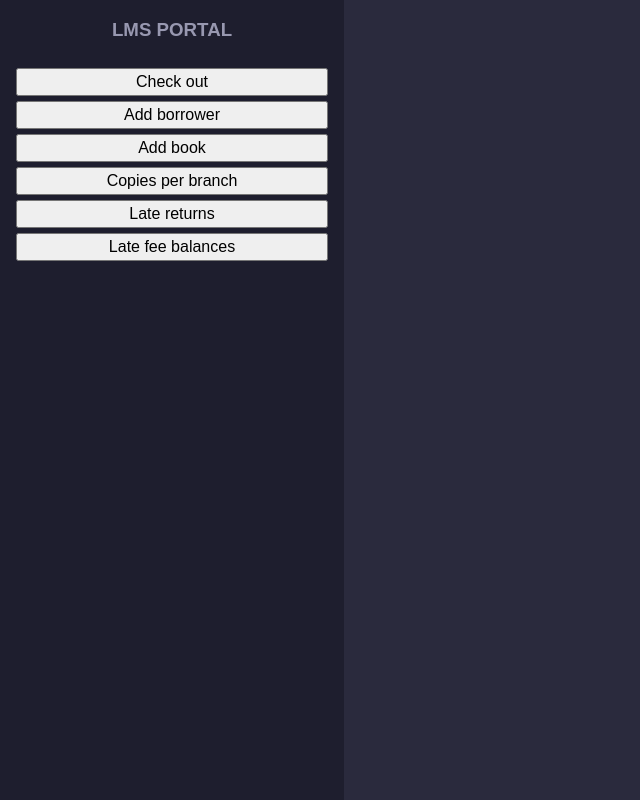
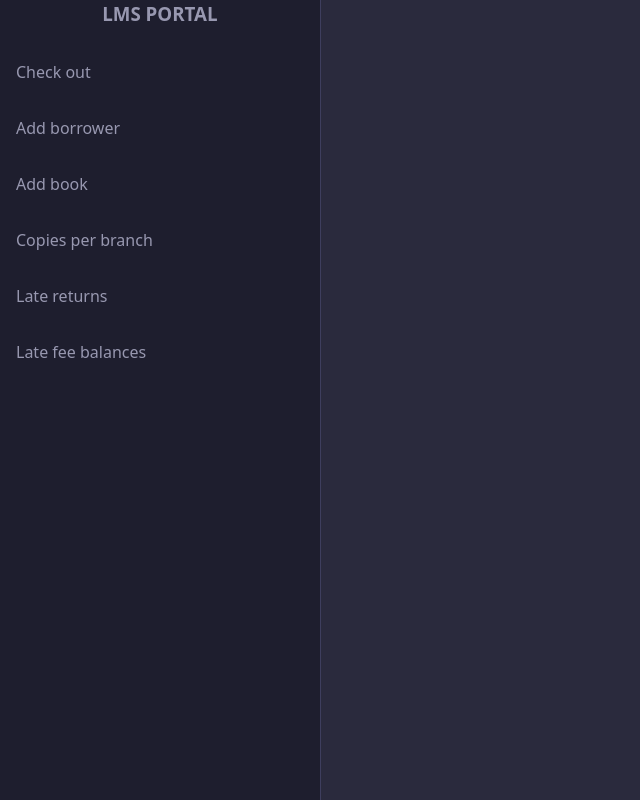
Before and after one commit to korot0/DB-Project-2, a plain HTML site: page page/index.html in a window 1280 px wide. Shown: the whole page, without its empty margins (0-640 px from the left). Drawn offline with Linux system fonts and the light colour scheme.

Commit message:
Style sidebar buttons

```diff
--- a/page/index.html
+++ b/page/index.html
@@ -11,12 +11,12 @@
     <div class="sidebar">
       <h3>LMS PORTAL</h3>
       <nav class="sidebar-btn-container">
-        <button>Check out</button>
-        <button>Add borrower</button>
-        <button>Add book</button>
-        <button>Copies per branch</button>
-        <button>Late returns</button>
-        <button>Late fee balances</button>
+        <button class="sidebar-btn">Check out</button>
+        <button class="sidebar-btn">Add borrower</button>
+        <button class="sidebar-btn">Add book</button>
+        <button class="sidebar-btn">Copies per branch</button>
+        <button class="sidebar-btn">Late returns</button>
+        <button class="sidebar-btn">Late fee balances</button>
       </nav>
     </div>
     <div class="content"></div>
--- a/page/reset.css
+++ b/page/reset.css
@@ -7,7 +7,7 @@
 }
 
 body {
-  font-family: sans-serif;
+  font-family: system-ui;
   font-size: 16px;
   line-height: 1.5;
 }
--- a/page/styles.css
+++ b/page/styles.css
@@ -24,13 +24,26 @@ h3 {
 
 .sidebar {
   flex: 1;
-  padding: 1rem;
+  border-right: 1px solid var(--color-border);
 }
 
 .sidebar-btn-container {
   display: flex;
   flex-direction: column;
-  gap: 5px;
+  gap: 1rem;
+}
+
+.sidebar-btn {
+  background: none;
+  border: none;
+  color: var(--color-text-muted);
+  text-align: left;
+  padding: 0.5rem 1rem;
+}
+
+.sidebar-btn:hover {
+  cursor: pointer;
+  background: var(--color-surface);
 }
 
 .content {
```
